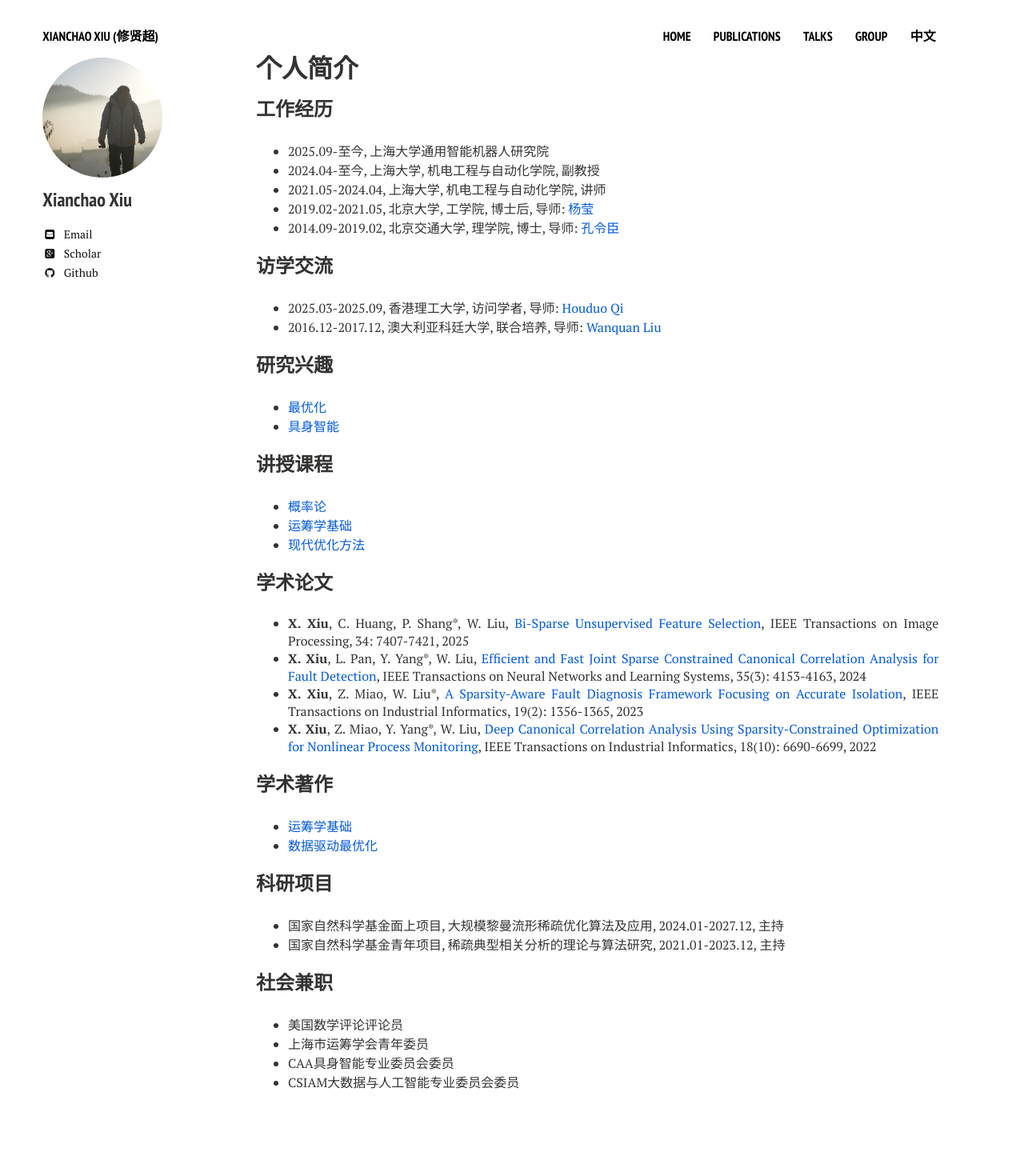
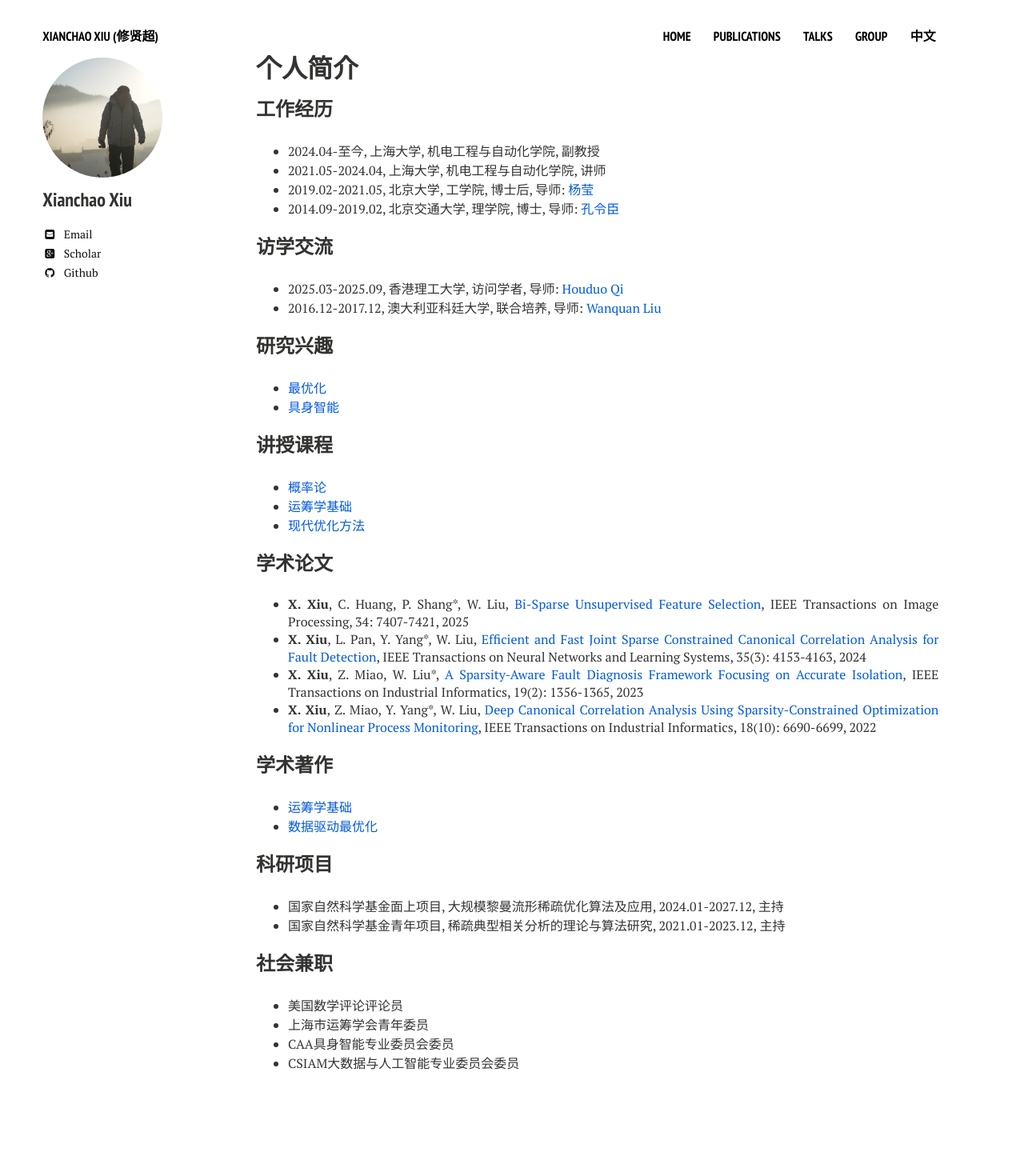
Before and after one commit to xianchaoxiu/xianchaoxiu.github.io, a Jekyll site: the page built from chinese/index.md, in a window 1280 px wide. Shown: the whole page at 80% size. Built offline with Jekyll 4.4.1, drawn with Linux system fonts in a browser that asks for light colours; nearby versions of some CDN libraries; after the commit the page ends 1436 px from its top, so only the background shows below that.

Commit message:
Update index.md

```diff
--- a/chinese/index.md
+++ b/chinese/index.md
@@ -10,7 +10,6 @@ share: false
 
 
 ### 工作经历
-* 2025.09-至今, 上海大学通用智能机器人研究院 <br>
 * 2024.04-至今, 上海大学, 机电工程与自动化学院, 副教授 <br>
 * 2021.05-2024.04, 上海大学, 机电工程与自动化学院, 讲师 <br>
 * 2019.02-2021.05, 北京大学, 工学院, 博士后, 导师: <a href="https://www.coe.pku.edu.cn/teaching/all_time/7262.html" class="textlink" target="_blank">杨莹</a> <br>
```
